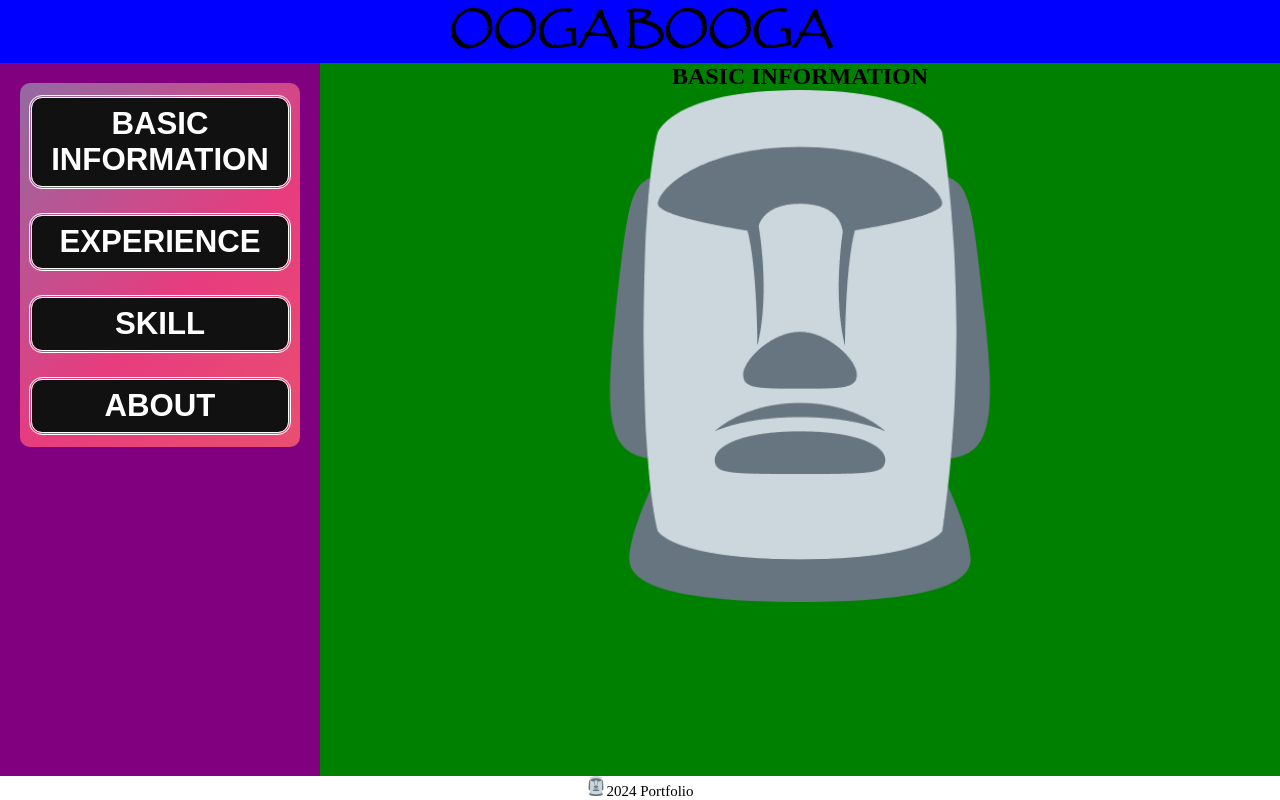
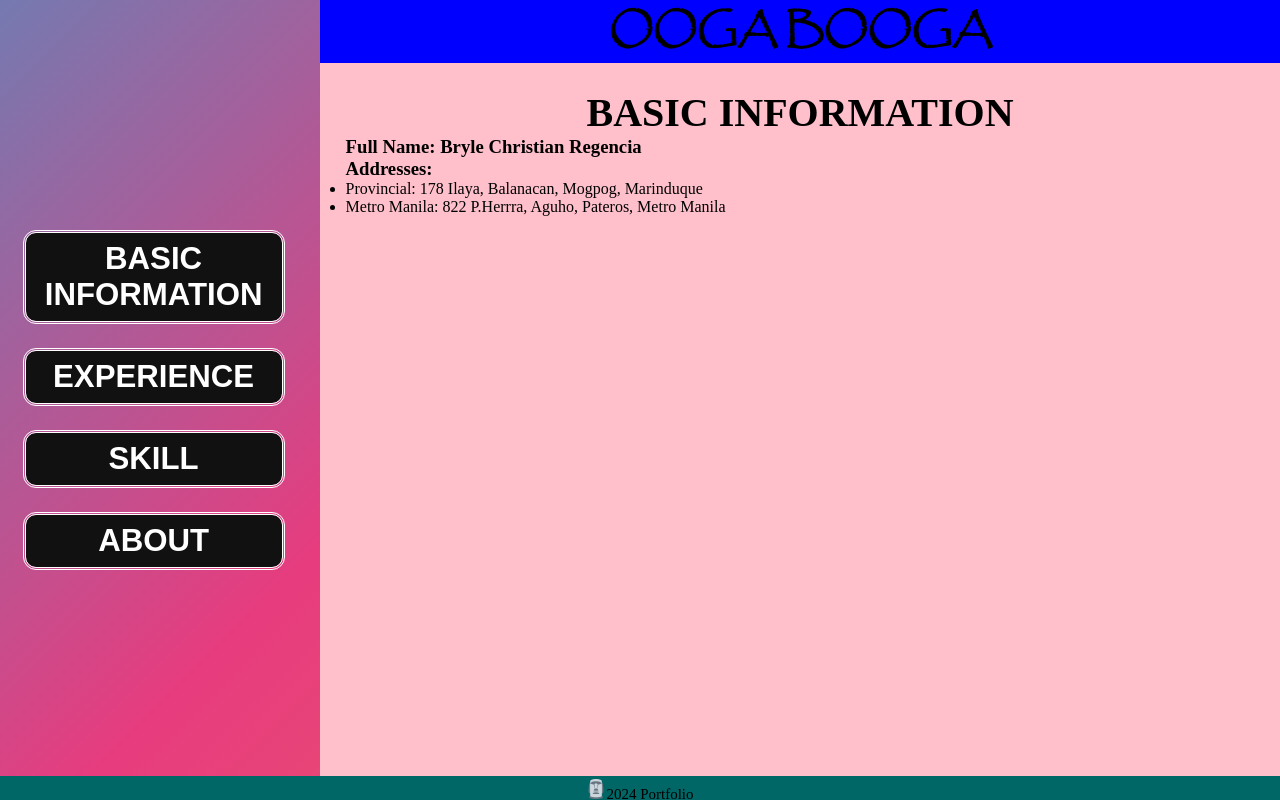
Before and after one commit to cootiekuts/reactjs-portfolio, a React (Vite) app: page / in a window 1280 px wide. Built offline with nearby package versions, Linux system fonts and the light colour scheme.

Commit message:
design revamp

```diff
--- a/src/components/Content.jsx
+++ b/src/components/Content.jsx
@@ -1,13 +1,18 @@
 import React from 'react'
-import Footer from './Footer'
 
 export default function Content() {
   return (
-    <div className='content'>
+    <>
       <section id='top'>
         <div className='section-span'>
           <h2>BASIC INFORMATION</h2>
-          <img src="img/ooga.png" />
+          <p><h3>Full Name: Bryle Christian Regencia</h3></p>
+          <p><h3>Addresses:</h3></p>
+          <ul>
+            <li>Provincial: 178 Ilaya, Balanacan, Mogpog, Marinduque</li>
+            <li>Metro Manila: 822 P.Herrra, Aguho, Pateros, Metro Manila</li>
+          </ul>
+
         </div>
       </section>
       <section id='xp'>
@@ -25,6 +30,6 @@ export default function Content() {
           <h2>ABOUT</h2>
         </div>
       </section>
-    </div>
+      </>
   )
 }
--- a/src/components/Main.jsx
+++ b/src/components/Main.jsx
@@ -10,8 +10,8 @@ export default function Main() {
     <>
     <div className="main-container" id='mainContId'>
       <Header/>
-      <div className="main-content">
-        <Sidebar/>
+      <Sidebar/>
+      <div className='main-content'>
         <Content/>
       </div>
       <Footer/>
--- a/src/components/Sidebar.jsx
+++ b/src/components/Sidebar.jsx
@@ -9,13 +9,12 @@ export default function Sidebar() {
   return (
     <>
     <div className='sidebar' id="sidebarId">
-    {/* <p>{width} X {height}</p>   */}
-      <nav className='nav'>
+
+
         <a href='#top'><button className='sidebar-button'><h2>BASIC INFORMATION</h2></button></a>
         <a href='#xp'><button className='sidebar-button'><h2>EXPERIENCE</h2></button></a>
         <a href='#skill'><button className='sidebar-button'><h2>SKILL</h2></button></a>
         <a href='#about'><button className='sidebar-button'><h2>ABOUT</h2></button></a>
-      </nav>
     </div>
     </>
   )
--- a/src/index.css
+++ b/src/index.css
@@ -9,101 +9,87 @@
   font-family: papyrus; src: url(./assets/fonts/papyrus.ttf);
 }
 
-h1 {
+.main-container {
+  position: fixed;
+  width: 100vh;
+}
+
+.header-div {
+  position: fixed;
+  text-align: center;
+  background-color:blue;
+  z-index: -1;
+  margin-left: 25vw;
+  width: 75vw;
+}
+
+.header-div h1 {
   font-size: 5vh;
   font-family: papyrus;
+  overflow-y: hidden ;
 }
 
-header {
-  position: fixed;
-  text-align: center;
+.main-content {
+  display: inline-block;
   width: 100vw;
-  background-color:blue;
-  z-index: 1;
+  overflow-x: hidden;
+  width: 75vw;
+  height: calc(100vh - 82.3px);
+  position: sticky;
+  margin-left:25vw;
+  margin-top: 7.88vh;
 
 }
 
-
-.main-container {
-  display:inline-block;
-  width: 100vh;
-
-
+.main-content section {
+  height: inherit;
+  padding: 2vw;
 }
 
-.main-content {
+.main-content h2 {
+  font-size: 5vh;
   text-align: center;
-  margin-top: 7.85vh;
-  display: flex;
-  width: 100vw;
-  overflow-x: hidden;
+}
+
+#top {
+  background-color:pink;
+}
+#xp {
+  background-color:whitesmoke;
+}
+#skill {
+ background-color:whitesmoke;
+}
+#about {
+  background-color:whitesmoke;
 }
 
 .sidebar {
-
   width: 25vw;
   height: 100vh;
   position: fixed;
-  background-color:purple;
   z-index: 1;
-
+  background: linear-gradient(-45deg, #ee7752, #e73c7e, #23a6d5, #23d5ab);
+  background-size: 400% 400%;
+  animation: gradient 15s ease infinite;
+  align-content: center;
 }
 
-.sidebar a{
-  text-decoration: none;
-}
-
-.sidebar p {
- font-size: xx-large;
-}
-
-.content {
-  width: 75vw;
-  height: 92.1vh;
-  position: relative;
-  margin-left:25vw;
-}
-
-.content p{
-  font-size: xx-large;
-}
-
-.content section{
-  height: 92.1vh;
-
-}
-
-
-footer{
-  position: absolute;
+.footer-div {
+  position: fixed;
   top: calc(100vh - 24px);
   text-align: center;
   width: 100vw;
   height: auto;
-  background-color:white;
+  background-color:#006666;
   z-index: 1;
   font-size: 15px;
-
 }
 
-.nav{
-  border-radius: 10px;
-  margin: 20px; /* top, right, bottom, left */;
-  background: linear-gradient(-45deg, #ee7752, #e73c7e, #23a6d5, #23d5ab);
-  background-size: 400% 400%;
-  animation: gradient 15s ease infinite;
-}
-
-@keyframes gradient {
-  0% {
-      background-position: 0% 50%;
-  }
-  50% {
-      background-position: 100% 50%;
-  }
-  100% {
-      background-position: 0% 50%;
-  }
+.footer-div img {
+  max-width: 20px;
+  max-height: 20px;
+  margin-top: 3px;
 }
 
 .sidebar-button {
@@ -121,6 +107,7 @@ footer{
   border-radius: 10px;
   font-size: calc(1vh + 1vw);
   padding: 1vh;
+  margin-left: 2vw;
 }
 
 
@@ -173,21 +160,14 @@ footer{
   100% { background-position: 0 0; }
 }
 
-#top {
-  position: sticky;
-  background-color:green;
+@keyframes gradient {
+  0% {
+      background-position: 0% 50%;
+  }
+  50% {
+      background-position: 100% 50%;
+  }
+  100% {
+      background-position: 0% 50%;
+  }
 }
-#xp {
-  background-color:yellow;
-}
-#skill {
- background-color:orange;
-}
-#about {
-  background-color:red;
-}
-
-.footer-div img {
-  max-width: 20px;
-  max-height: 20px;
-}
```
